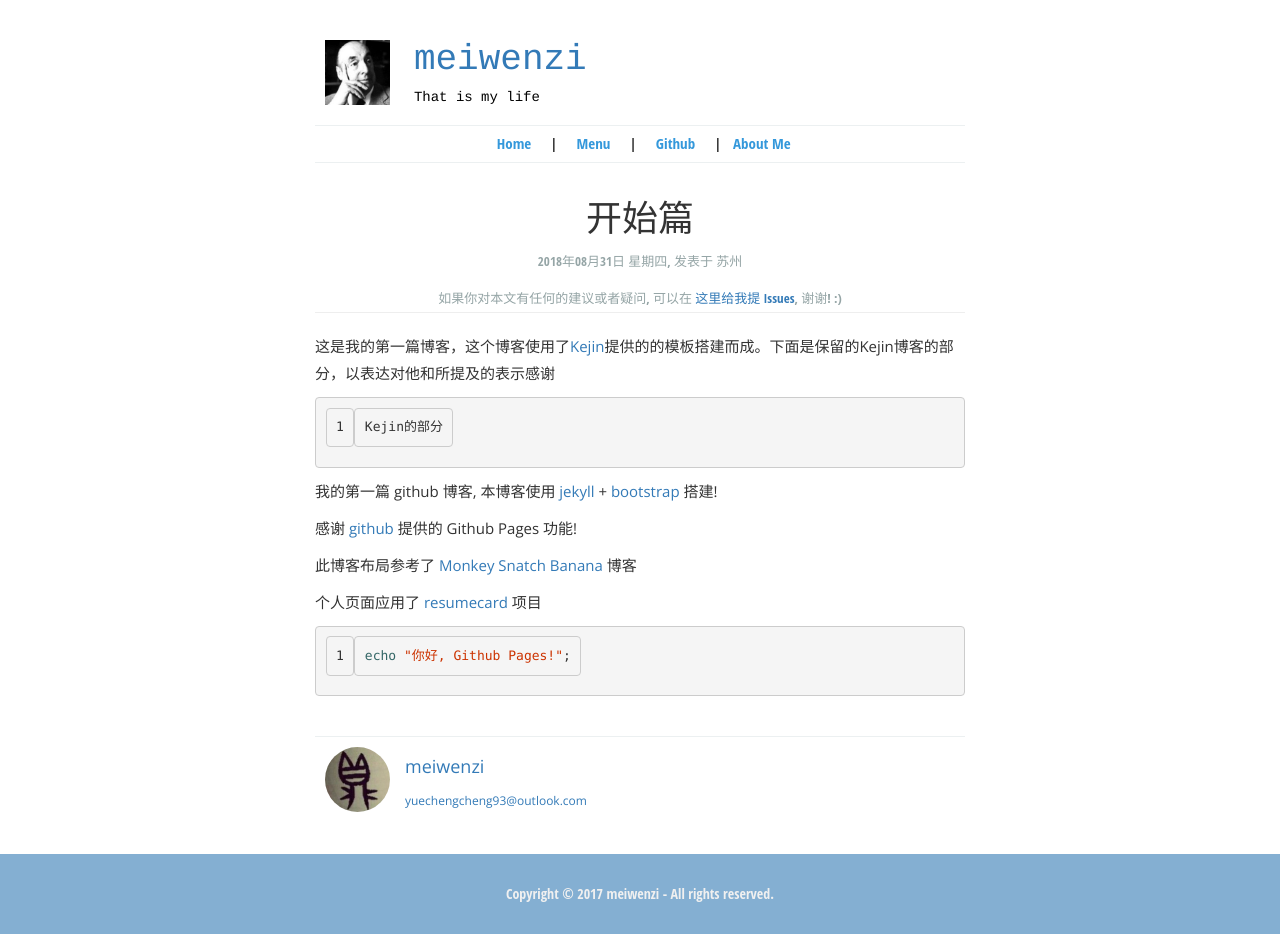
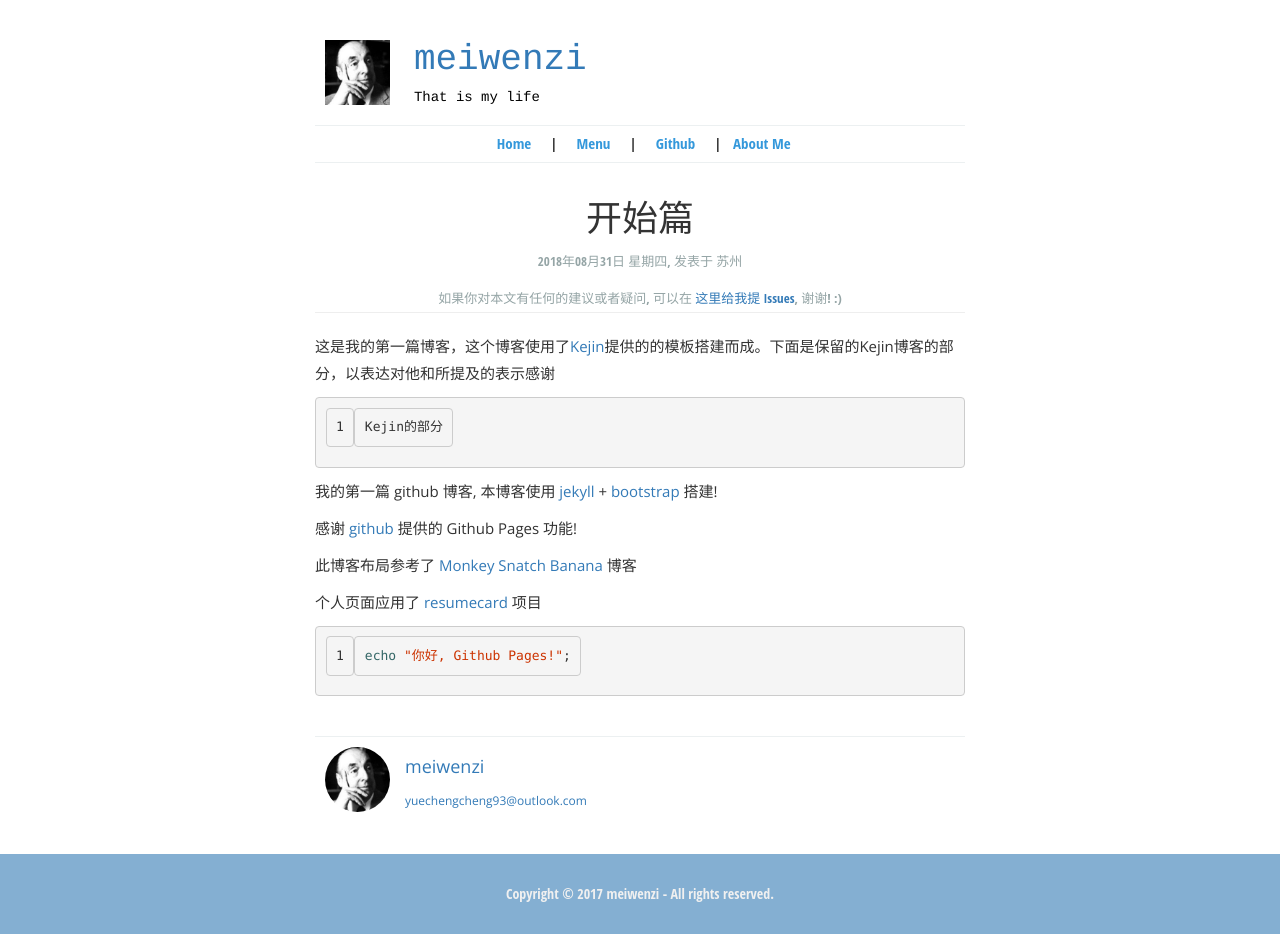
Before and after one commit to meiwenzi/meiwenzi.github.io, a Jekyll site: the page built from _posts/2016-08-31-Getting-Started.md, in a window 1280 px wide. Built offline with Jekyll 4.4.1, drawn with Linux system fonts in a browser that asks for light colours.

Commit message:
v1.0.0.0.11

```diff
--- a/_includes/post_footer.html
+++ b/_includes/post_footer.html
@@ -1,6 +1,6 @@
 <footer class="article-footer">
     <div class="authorimage">
-        <img src="/assets/img/avatar.JPG" alt="My Avatar" class="img-circle">
+        <img src="/assets/img/head_pic.jpg" alt="My Avatar" class="img-circle">
     </div>
     <section class="author">
         <h4><a href="/about.html">meiwenzi</a></h4>
```
